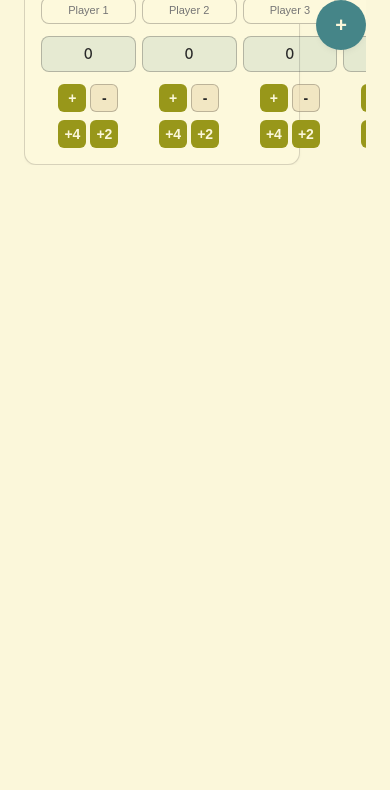
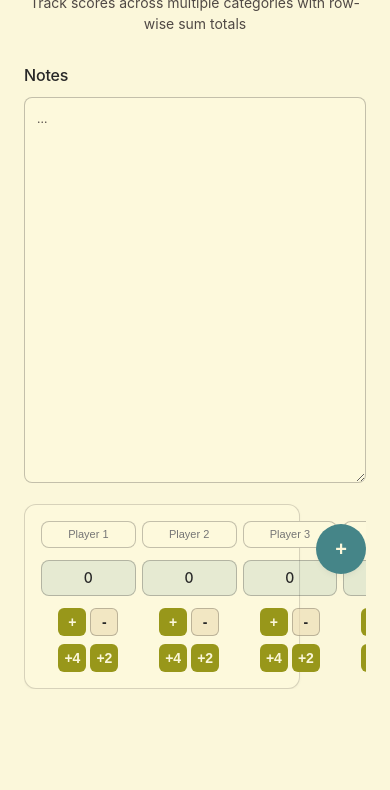
Before and after one commit to tempor0s2/tempor0s2.github.io, a plain HTML site: page index.html in a window 390 px wide. Shown: the part 52-842 px from the top of the page. Drawn offline with Linux system fonts and the light colour scheme; a web font is replaced by a local one.

Commit message:
Add files via upload

```diff
--- a/app.js
+++ b/app.js
@@ -35,6 +35,9 @@ class ScoreTracker {
 
         console.log('DOM elements found successfully');
 
+        // Initialize notes functionality
+        this.initializeNotes();
+
         // Create initial row
         this.createRow(false);
 
@@ -46,6 +49,24 @@ class ScoreTracker {
         });
 
         console.log('Score Tracker initialized successfully');
+    }
+
+    initializeNotes() {
+        const notesTextarea = document.querySelector('.notes-textarea');
+        if (!notesTextarea) return;
+
+        // Load saved notes from localStorage
+        const savedNotes = localStorage.getItem('scoreTracker-notes');
+        if (savedNotes) {
+            notesTextarea.value = savedNotes;
+        }
+
+        // Save notes to localStorage on input
+        notesTextarea.addEventListener('input', (e) => {
+            localStorage.setItem('scoreTracker-notes', e.target.value);
+        });
+
+        console.log('Notes functionality initialized');
     }
 
     createRow(copyNamesAndScores = false) {
--- a/index.html
+++ b/index.html
@@ -9,9 +9,21 @@
 <body>
     <div class="container">
         <header class="app-header">
+            <h1>Score Tracker</h1>
+            <p>Track scores across multiple categories with row-wise sum totals</p>
         </header>
 
         <main class="app-main">
+            <div class="main-layout">
+                <aside class="notes-sidebar">
+                    <h3>Notes</h3>
+                    <textarea
+                        class="notes-textarea"
+                        placeholder="..."
+                        rows="20"
+                    ></textarea>
+                </aside>
+
                 <div class="grid-container">
                     <div id="grid-rows" class="grid-rows">
                         <!-- Grid rows will be generated by JavaScript -->
@@ -23,6 +35,7 @@
                         </button>
                     </div>
                 </div>
+            </div>
         </main>
     </div>
 
--- a/style.css
+++ b/style.css
@@ -835,11 +835,54 @@ select.form-control {
     padding: 0 var(--space-16);
 }
 
+.main-layout {
+    display: flex;
+    gap: var(--space-24);
+    align-items: flex-start;
+}
+
+.notes-sidebar {
+    flex: 0 0 250px;
+    min-height: 400px;
+}
+
+.notes-sidebar h3 {
+    margin-bottom: var(--space-12);
+    color: var(--color-text);
+    font-size: var(--font-size-lg);
+    font-weight: var(--font-weight-semibold);
+}
+
+.notes-textarea {
+    width: 100%;
+    min-height: 300px;
+    resize: vertical;
+    font-family: var(--font-family-base);
+    font-size: var(--font-size-sm);
+    line-height: var(--line-height-normal);
+    border-radius: var(--radius-base);
+    border: 1px solid var(--color-border);
+    background-color: var(--color-surface);
+    color: var(--color-text);
+    padding: var(--space-12);
+    transition: border-color var(--duration-fast) var(--ease-standard);
+}
+
+.notes-textarea:focus {
+    border-color: var(--color-primary);
+    outline: var(--focus-outline);
+}
+
+.notes-textarea::placeholder {
+    color: var(--color-text-secondary);
+}
+
 .grid-container {
     display: flex;
     align-items: flex-start;
     gap: var(--space-24);
     width: 100%;
+    flex: 1;
 }
 
 .grid-rows {
@@ -1072,6 +1115,10 @@ select.form-control {
         padding: 0 var(--space-8);
     }
 
+    .notes-sidebar {
+        flex: 0 0 200px;
+    }
+
     .grid-container {
         gap: var(--space-16);
     }
@@ -1128,6 +1175,21 @@ select.form-control {
 }
 
 @media (max-width: 768px) {
+    .main-layout {
+        flex-direction: column;
+        gap: var(--space-16);
+    }
+
+    .notes-sidebar {
+        flex: none;
+        width: 100%;
+        min-height: 150px;
+    }
+
+    .notes-textarea {
+        min-height: 120px;
+    }
+
     .grid-container {
         overflow-x: auto;
         -webkit-overflow-scrolling: touch;
```
Lines whose indentation alone changed are shown as unchanged.
